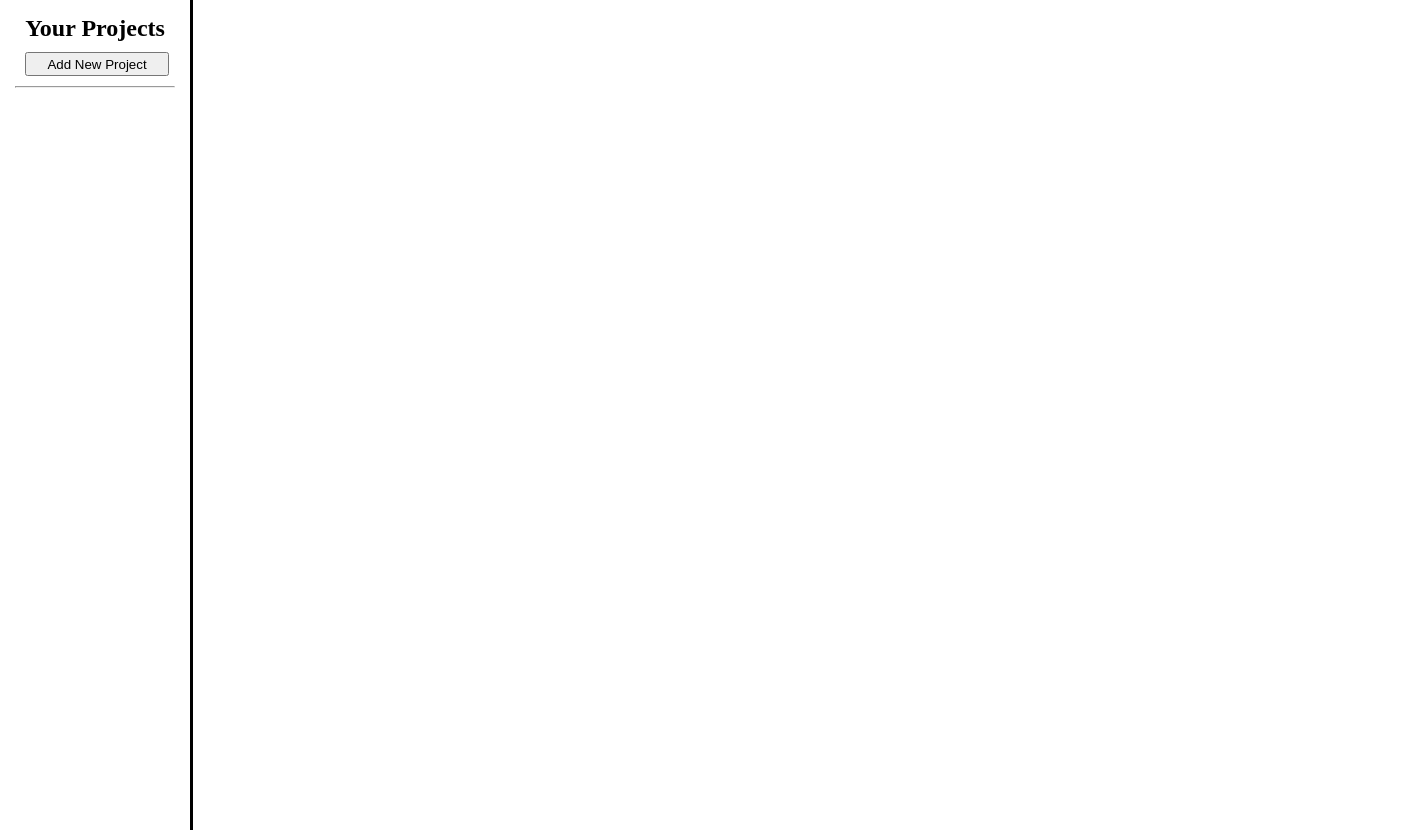
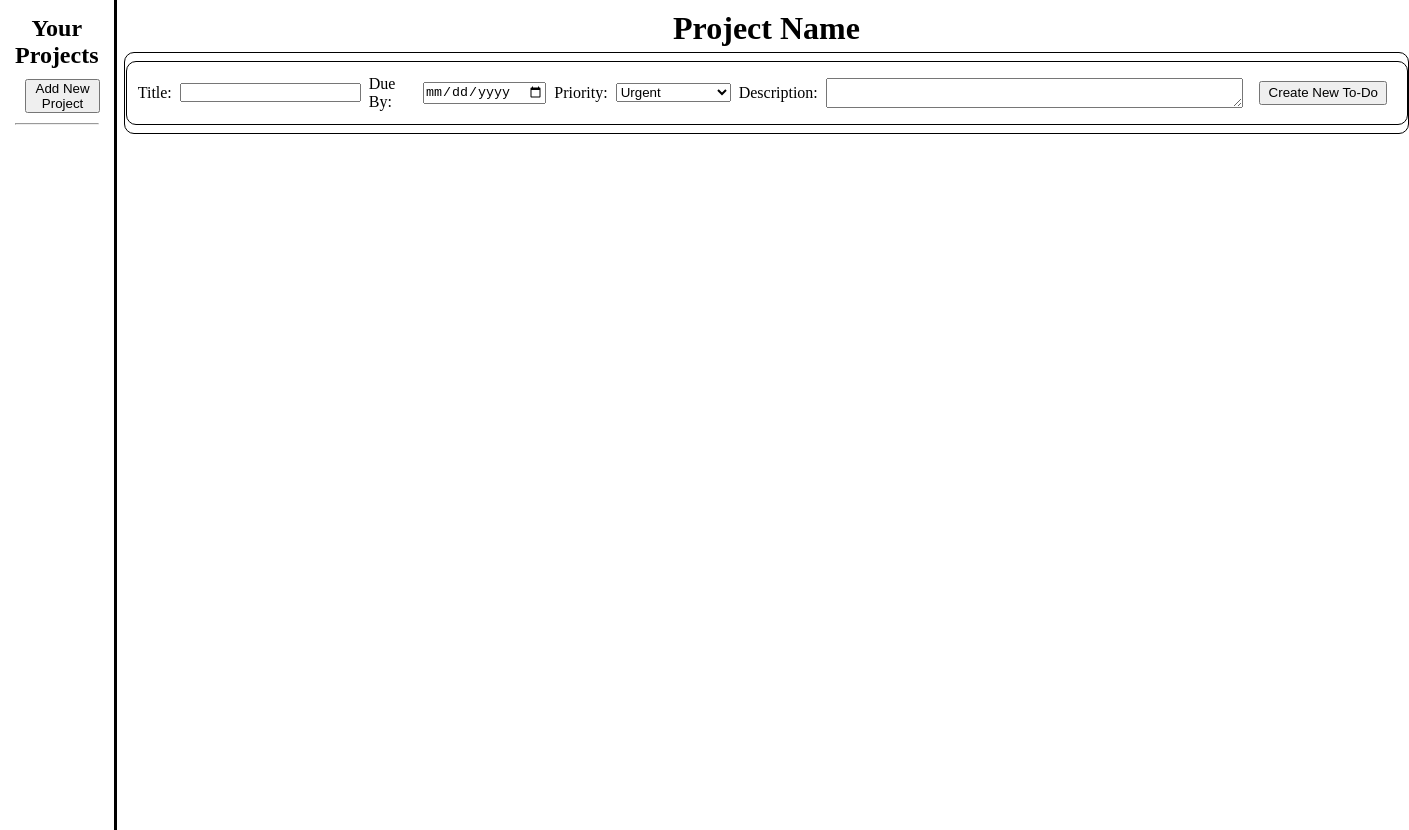
Before and after one commit to Rafa-BP/ToDoList-Project, a website built with webpack: page src/template.html in a window 1280 px wide. Shown: the whole page, 1409 px wide, since content can reach past the window. Built offline with nearby package versions, Linux system fonts and the light colour scheme.

Commit message:
Created to-do creator html.

```diff
--- a/src/DOMhandler.js
+++ b/src/DOMhandler.js
@@ -3,6 +3,8 @@ import { CreateNewProject } from "./DataHandler";
 
 const projectsContainer = document.getElementById("projects-container")
 const main = document.getElementById("container-main")
+
+// Projects
 
 function AppendProject(project) {
     projectsContainer.appendChild(project);
@@ -29,8 +31,9 @@ function CreateProjectElement(title) {
 };
 
 export function CreateProjectPrompt() {
-    let newPrompt = document.createElement("section");
+    let newPrompt = document.createElement("form");
     newPrompt.id = "newProjectPrompt";
+    newPrompt.method = "post";
 
     let titleLabel = document.createElement("label");
     titleLabel.for = "newProjectTitle";
@@ -39,6 +42,7 @@ export function CreateProjectPrompt() {
     let titleInput = document.createElement("input");
     titleInput.type = "text";
     titleInput.id = "newProjectTitle";
+    titleInput.name = "prompt_title";
 
     newPrompt.appendChild(titleLabel);
     newPrompt.appendChild(titleInput);
@@ -49,9 +53,10 @@ export function CreateProjectPrompt() {
     let btnCreate = document.createElement("button");
     btnCreate.id = "btnAddProject";
     btnCreate.textContent = "Add";
+    btnCreate.type = "submit";
 
-    btnCreate.addEventListener('click', () => {
-        let title = titleInput.value;
+    newPrompt.addEventListener('submit', () => {
+        let title = newPrompt.prompt_title.value;
 
         CreateNewProject(title);
         CreateProjectElement(title);
@@ -69,7 +74,6 @@ export function CreateProjectPrompt() {
         CreateProjects();
     });
 
-
     btnDiv.appendChild(btnCreate);
     btnDiv.appendChild(btnCancel);
 
@@ -77,3 +81,9 @@ export function CreateProjectPrompt() {
 
     projectsContainer.appendChild(newPrompt);
 };
+
+// To-dos
+
+function CreateTodos() {
+
+};
--- a/src/DataHandler.js
+++ b/src/DataHandler.js
@@ -1,9 +1,5 @@
-class Todo {
-    constructor(title, priority) {
-        this.title,
-        this.priority
-    };
-};
+
+// Projects
 
 function GetProjects() {
     return localStorage.getItem("projects");
@@ -15,6 +11,12 @@ export function CreateNewProject(title) {
     localStorage.setItem("projects", JSON.stringify(projects));
 }
 
-export function CreateNewTodo(title) {
+// To-dos
+
+function GetTodos(project) {
+    return localStorage.getItem(project);
+}
+
+export function CreateNewTodo(project) {
 
 };
--- a/src/styles.css
+++ b/src/styles.css
@@ -84,3 +84,40 @@
 
     font-size: medium;
 }
+
+#menu,
+#todoCreation {
+    display: flex;
+    justify-content: center;
+    align-items: center;
+
+    max-width: calc(100% - 0.2rem);
+    min-height: 2rem;
+
+    padding: 0.2rem;
+    margin: 0.3rem;
+
+    border: 0.12rem solid black;
+    border-radius: 10px;
+}
+
+#todoCreation > *{
+    padding: 0.5rem;
+}
+#todoCreation > input, #todoCreation > select{
+    max-height: 1.5rem;
+    padding: 0px;
+}
+
+#btnCreateTodo {
+    padding: 0px;
+    height: 1.5rem;
+    min-width: 8rem;
+    margin: 1rem;
+}
+
+#todoDesc {
+    width: 30rem;
+    height: 1.5rem;
+    padding: 0.1rem;
+}
--- a/src/template.html
+++ b/src/template.html
@@ -22,7 +22,30 @@
         </aside>
 
         <main id="container-main">
+            <h1 id="projectTitle">Project Name</h1>
+            <section id="menu">
+                <form id="todoCreation" method="post">
+                    <label for="todoTitle">Title: </label>
+                    <input type="text" id="todoTitle" name="todo_title" required>
 
+                    <label for="todoDate">Due By: </label>
+                    <input type="date" id="todoDate" name="todo_date" required>
+
+                    <label for="todoPriority">Priority: </label>
+                    <select name="todo_priority" id="todoPriority">
+                        <option value="urgent" selected>Urgent</option>
+                        <option value="high">High Priority</option>
+                        <option value="medium">Medium Priority</option>
+                        <option value="low">Low Priority</option>
+                        <option value="optional">Optional</option>
+                    </select>
+
+                    <label for="todoDesc">Description: </label>
+                    <textarea name="todo_desc" id="todoDesc"></textarea>
+
+                    <button type="submit" id="btnCreateTodo">Create New To-Do</button>
+                </form>
+            </section>
         </main>
     </body>
 </html>
```
